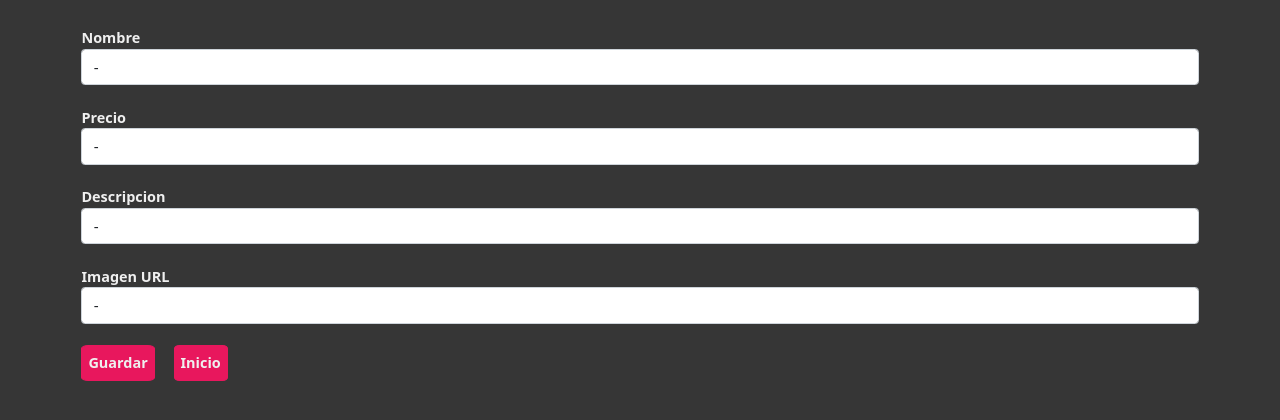
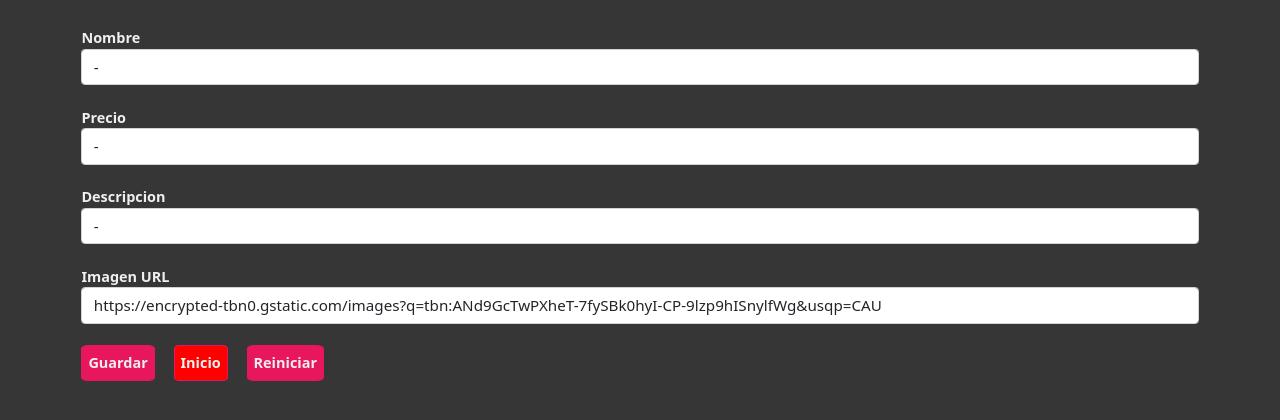
Before and after one commit to julianramos42/CRUD, a Python web app: template templates/create.html in a window 1280 px wide. Shown: the part 235-655 px from the top of the page. Run offline with Jinja, Linux system fonts and the light colour scheme; the template is opened without the code that fills it, so the values that code supplies are empty.

Commit message:
Add files via upload

```diff
--- a/index.html
+++ b/index.html
@@ -19,7 +19,7 @@
         <div class="container" id="app">
             <h1>Productos Disponibles</h1>
             <section v-if="errored">
-                <p>Lo sentimos, no es posible obtener la información en este momento, por favor intente nuevamente mas
+                <p><b>Presione F5</b>, en caso de no funcionar por favor intente nuevamente mas
                     tarde</p>
             </section>
             <section v-else>
--- a/templates/create.html
+++ b/templates/create.html
@@ -19,7 +19,7 @@
     <main>
         <div class="container">
             <h1>Nuevo Producto</h1>
-            <form>
+            <form id="formulario">
                 <div>
                     <label for="txtNombre">Nombre</label>
                     <input type="text" class="form-control" name="txtNombre" id="txtNombre" value="-"><br>
@@ -34,10 +34,11 @@
                 </div>
                 <div>
                     <label for="txtImg">Imagen URL</label>
-                    <input type="text" class="form-control" name="txtImg" id="txtImg" value="-"> <br>
+                    <input type="text" class="form-control" name="txtImg" id="txtImg" value="https://encrypted-tbn0.gstatic.com/images?q=tbn:ANd9GcTwPXheT-7fySBk0hyI-CP-9lzp9hISnylfWg&usqp=CAU"> <br>
                 </div>
                 <button type="button" class="button" onclick="guardar()">Guardar</button>
-                <button type="button" class="button" style="margin-left:15px"><a href="../index.html" style="text-decoration: none;color:#efefef;">Inicio</a></button>
+                <button type="button" class="button" style="margin-left:15px; background-color: #ff0000;"><a href="../index.html" style="text-decoration: none;color:#efefef;">Inicio</a></button>
+                <button type="button" class="button"style="margin-left:15px" onclick="resetear()">Reiniciar</button>
             </form>
         </div>
     </main>
--- a/templates/js/create.js
+++ b/templates/js/create.js
@@ -30,3 +30,10 @@ function guardar() {
             console.error(err);
         })
 }
+
+function resetear(){
+    document.getElementById('txtNombre').value = ""
+    document.getElementById('txtPrecio').value = ""
+    document.getElementById('txtDescripcion').value = ""
+    document.getElementById('txtImg').value = ""
+}
--- a/templates/js/main.js
+++ b/templates/js/main.js
@@ -22,7 +22,7 @@ if (document.getElementById("app")) {
                     })
             },
             eliminar(producto) {
-                valida = prompt('Estas seguro de querer borrar este producto? Digita "SI"')
+                valida = prompt('Estas seguro de querer borrar este producto? Escriba "SI" o "si"')
                 if (valida == "SI" || valida == "si") {
                     const url = 'https://julianete.pythonanywhere.com/pedidos/' + producto;
                     var options = {
--- a/templates/js/update.js
+++ b/templates/js/update.js
@@ -40,7 +40,7 @@ function modificar() {
         .then(function () {
             console.log("modificado")
             alert("Producto modificado")
-            //window.location.href = "http://127.0.0.1:5500/templates/index.html";
+            window.location.href = "https://julianramos42.github.io/CRUD/index.html";
             // Handle response we get from the API
         })
         .catch(err => {
```
